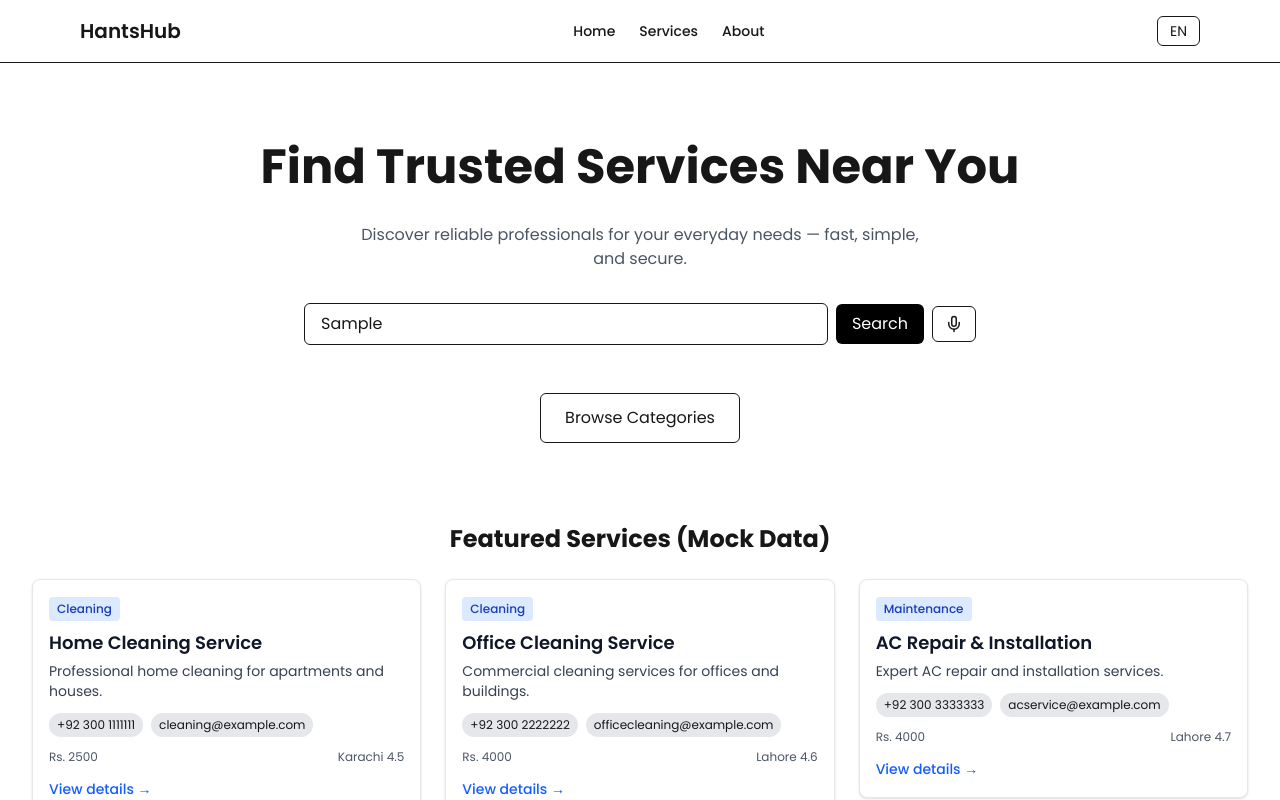
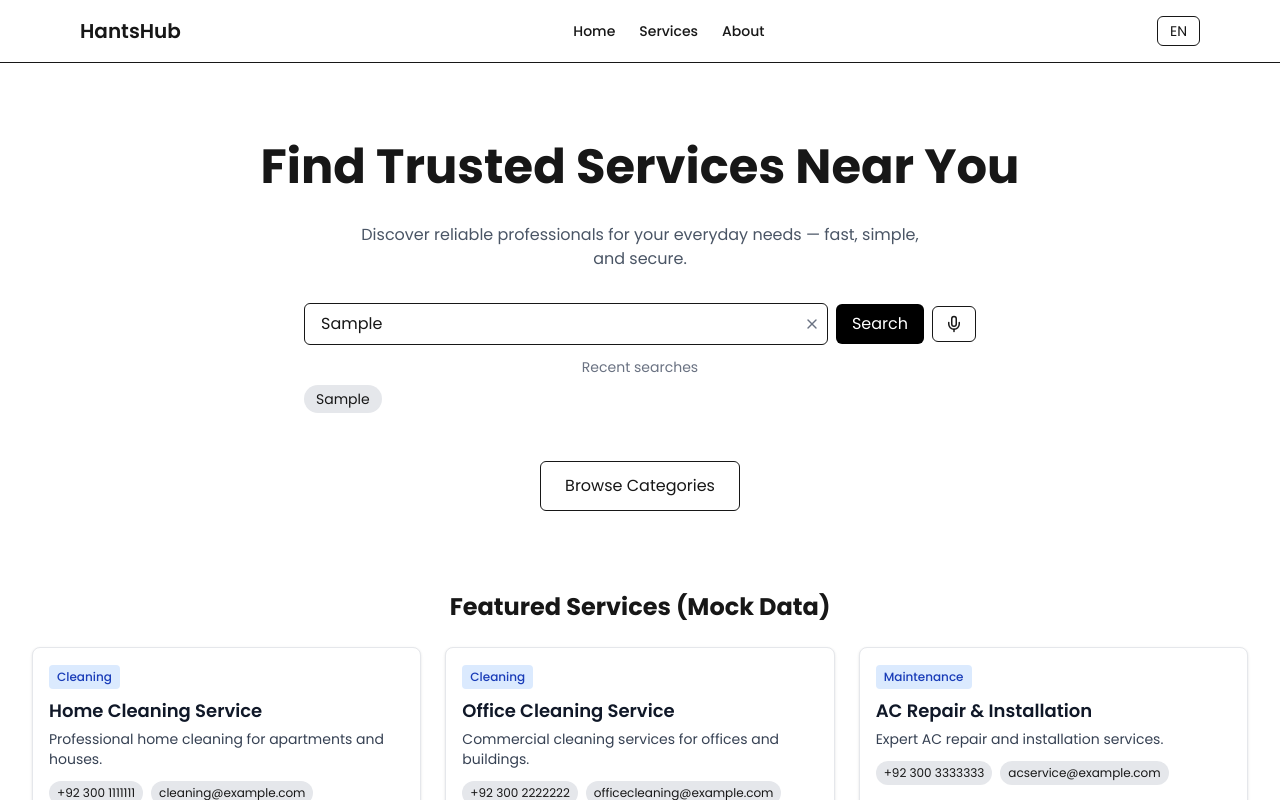
Before and after one commit to zartab001/HantsHub, a Next.js app: page / in a window 1280 px wide. Both pictures are taken after typing "Sample" into the empty fields and a click on the button "Search". Shown: the top 800 px of the page. Built offline with nearby package versions, Linux system fonts and the light colour scheme.

Commit message:
add recent searches with localStorage and clear input button

```diff
--- a/src/app/page.tsx
+++ b/src/app/page.tsx
@@ -1,7 +1,7 @@
-import SearchBar from '@/components/ui/SearchBar';
+import SearchBar from '@/components/search/SearchBar';
 import { getServices } from '@/lib/api';
 import ServiceCard from '@/components/services/ServiceCard';
-import Link from "next/link";
+import Link from 'next/link';
 
 export default async function Home() {
   const services = await getServices(); // Fetching mock services
@@ -25,7 +25,7 @@ export default async function Home() {
         <SearchBar />
 
         {/* Browse Categories CTA */}
-       <Link
+        <Link
           href="/categories"
           className="mt-4 px-6 py-3 border rounded-md hover:bg-gray-100 transition cursor-pointer inline-block"
         >
--- /dev/null
+++ b/src/components/search/SearchBar.tsx
@@ -0,0 +1,105 @@
+'use client';
+
+import { Mic, X } from 'lucide-react';
+import { useState } from 'react';
+
+export default function SearchBar() {
+  const [query, setQuery] = useState<string>('');
+
+  // Load recent searches safely from localStorage
+  const [recent, setRecent] = useState<string[]>(() => {
+    if (typeof window === 'undefined') return [];
+
+    try {
+      const stored = localStorage.getItem('recentSearches');
+      return stored ? JSON.parse(stored) : [];
+    } catch {
+      return [];
+    }
+  });
+
+  const saveRecentSearch = (value: string) => {
+    if (!value.trim()) return;
+
+    let updated = [value, ...recent.filter((item) => item !== value)];
+    updated = updated.slice(0, 5);
+
+    setRecent(updated);
+    localStorage.setItem('recentSearches', JSON.stringify(updated));
+  };
+
+  const handleSubmit = (e: React.FormEvent) => {
+    e.preventDefault();
+
+    console.log('Search:', query);
+    saveRecentSearch(query);
+  };
+
+  const clearInput = () => {
+    setQuery('');
+  };
+
+  return (
+    <div className="w-full max-w-2xl mx-auto">
+      <form onSubmit={handleSubmit} className="flex items-center gap-2">
+        {/* Input */}
+        <div className="relative flex-1">
+          <input
+            type="text"
+            value={query}
+            onChange={(e) => setQuery(e.target.value)}
+            placeholder="Search for services..."
+            className="w-full border rounded-md px-4 py-2 pr-10 focus:outline-none focus:ring-2 focus:ring-black"
+          />
+
+          {/* Clear button */}
+          {query && (
+            <button
+              type="button"
+              onClick={clearInput}
+              className="absolute right-2 top-1/2 -translate-y-1/2 text-gray-500 hover:text-black"
+            >
+              <X size={16} />
+            </button>
+          )}
+        </div>
+
+        {/* Search button */}
+        <button
+          type="submit"
+          className="bg-black text-white px-4 py-2 rounded-md hover:opacity-90 transition"
+        >
+          Search
+        </button>
+
+        {/* Voice placeholder */}
+        <button
+          type="button"
+          aria-label="Voice search"
+          className="border px-3 py-2 rounded-md hover:bg-gray-100 flex items-center justify-center"
+        >
+          <Mic size={18} />
+        </button>
+      </form>
+
+      {/* Recent Searches */}
+      {recent.length > 0 && (
+        <div className="mt-3">
+          <p className="text-sm text-gray-500 mb-2">Recent searches</p>
+
+          <div className="flex flex-wrap gap-2">
+            {recent.map((item, index) => (
+              <button
+                key={index}
+                onClick={() => setQuery(item)}
+                className="text-sm bg-gray-200 px-3 py-1 rounded-full hover:bg-gray-300 transition"
+              >
+                {item}
+              </button>
+            ))}
+          </div>
+        </div>
+      )}
+    </div>
+  );
+}
--- a/src/components/ui/SearchBar.tsx
+++ /dev/null
@@ -1,44 +0,0 @@
-"use client";
-import { Mic } from "lucide-react";
-import { useState } from "react";
-
-export default function SearchBar() {
-  const [query, setQuery] = useState("");
-
-  const handleSubmit = (e: React.FormEvent) => {
-    e.preventDefault();
-    console.log("Search:", query);
-  };
-
-  return (
-    <form
-      onSubmit={handleSubmit}
-      className="w-full max-w-2xl mx-auto flex items-center gap-2"
-    >
-      <input
-        type="text"
-        value={query}
-        onChange={(e) => setQuery(e.target.value)}
-        placeholder="Search for services..."
-        className="flex-1 border rounded-md px-4 py-2 focus:outline-none focus:ring-2 focus:ring-black"
-      />
-
-      {/* Submit Button */}
-      <button
-        type="submit"
-        className="bg-black text-white px-4 py-2 rounded-md hover:opacity-90 transition"
-      >
-        Search
-      </button>
-
-      {/* Voice Placeholder */}
-     <button
-        type="button"
-        aria-label="Voice search"
-        className="border px-3 py-2 rounded-md hover:bg-gray-100 flex items-center justify-center"
-        >
-        <Mic size={18} />
-        </button>
-    </form>
-  );
-}
```
